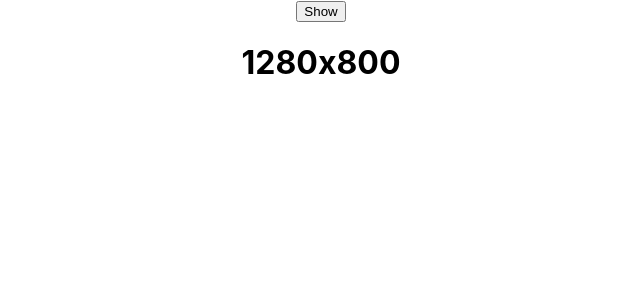
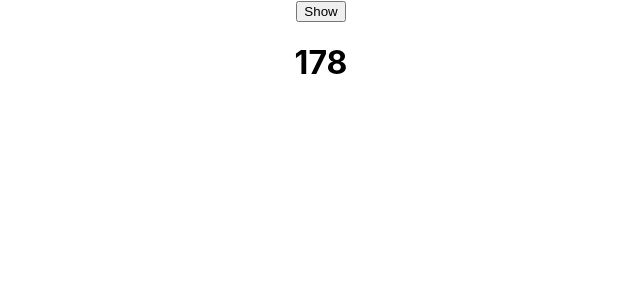
Before and after one commit to MinhAnh2610/TIkTok, a React (Create React App) app: page / in a window 1280 px wide. Both pictures are taken after a click on the button "Show". Shown: the top 300 px of the page, without its empty margins (319-959 px from the left). Built offline with nearby package versions, Linux system fonts and the light colour scheme.

Commit message:
setInterval

```diff
--- a/src/Content.js
+++ b/src/Content.js
@@ -1,21 +1,19 @@
 import { useEffect, useState } from "react";
 
 function Content() {
-  const [width, setWidth] = useState(window.innerWidth);
-  const [height, setHeight] = useState(window.innerHeight);
+  const [countDown, setCountDown] = useState(180);
 
   useEffect(() => {
-    const handleResize = () => {
-      setWidth(window.innerWidth);
-      setHeight(window.innerHeight);
-    };
-    window.addEventListener("resize", handleResize);
-    return () => window.removeEventListener("resize", handleResize);
+    const interval = setInterval(() => {
+      setCountDown(prev => prev - 1);
+    }, 1000);
+
+    return () => clearInterval(interval);
   }, []);
 
   return (
     <div>
-      <h1>{width + "x" + height}</h1>
+      <h1>{countDown}</h1>
     </div>
   );
 }
```
